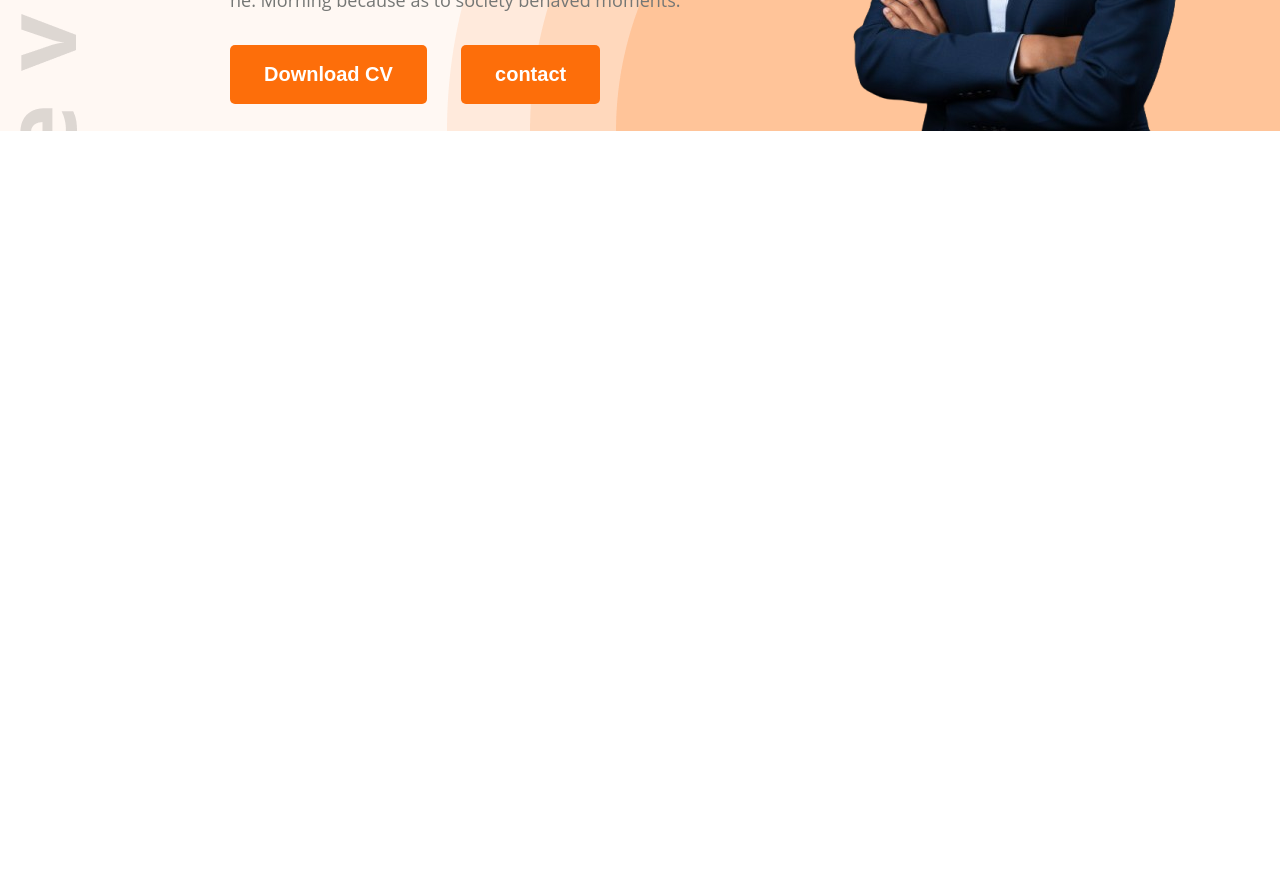
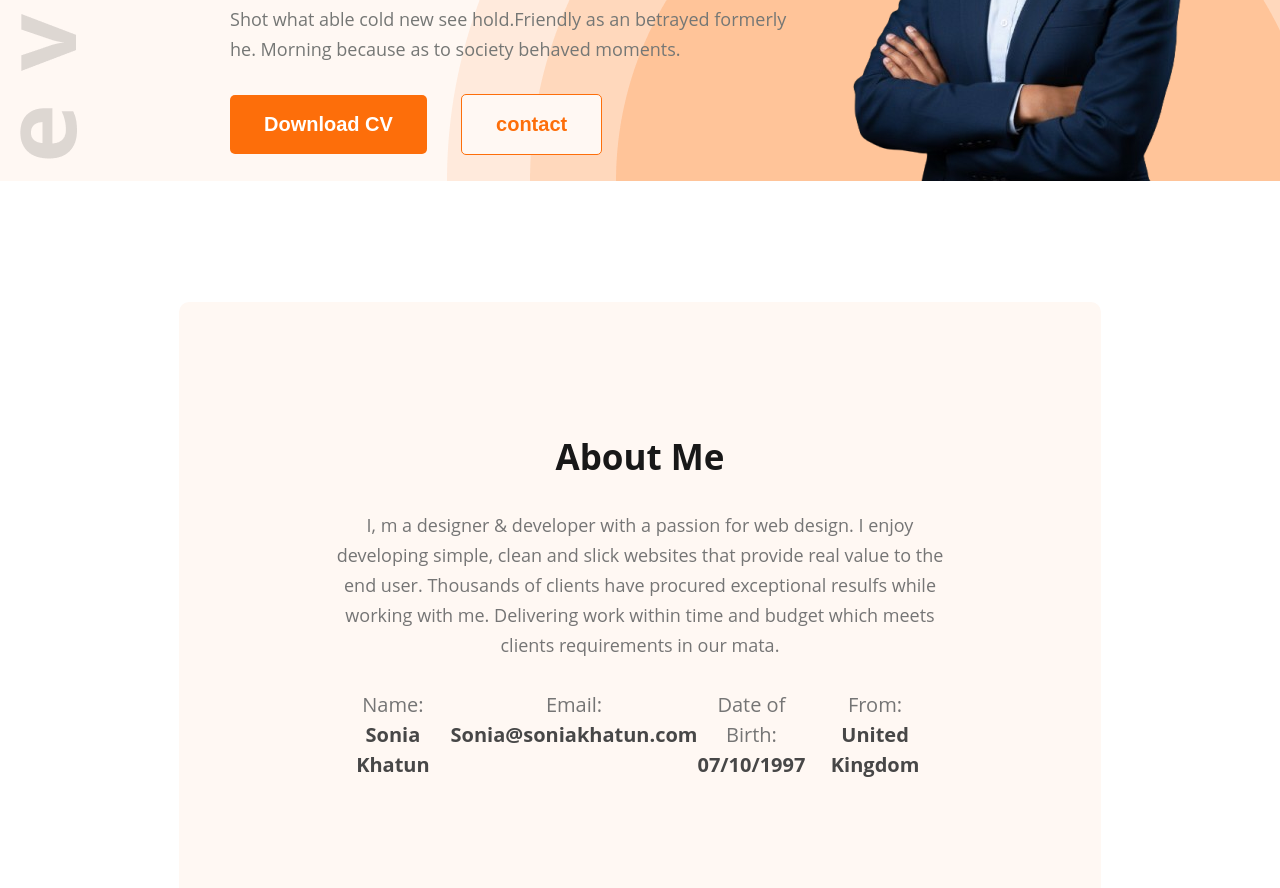
Before and after one commit to soniafrin/milestone-one-portfolio-code, a plain HTML site: page index.html in a window 1280 px wide. Shown: the part 502-1390 px from the top of the page. Before the commit the page ends 800 px from the top, so only its background shows below. Drawn offline with Linux system fonts and the light colour scheme.

Commit message:
about section

```diff
--- a/Style/style.css
+++ b/Style/style.css
@@ -67,7 +67,7 @@ nav .menu li a{
   align-items: center;
   /* border: 1px solid rebeccapurple; */
   max-width: 1332px;
-  margin:0 38px 0 230px;
+  margin:50px 38px 0 230px;
 
 }
 .banner-content{
@@ -98,9 +98,62 @@ nav .menu li a{
   margin-right: 30px;
 }
 .header-content-btn .space{
-  margin-right: 30px;
+  margin-left: 30px;
+  background-color: #FFF8F3;
+  color: #FD6E0A;
+  border: 1px solid #FD6E0A;
 }
 .banner-image img{
   max-width: 584px;
   vertical-align: middle;
 }
+
+#about{
+  padding-top: 121px;
+}
+
+#about .about-container{
+  width: 72%;
+  max-width: 1140px;
+  background-color: #FFF8F3;
+  border-radius: 10px;
+  margin: 0 auto;
+  text-align: center;
+  padding: 131px 156px;
+}
+
+#about .section-heading h2{
+  max-width: 827px;
+  font-size: 35px;
+  font-weight: bold;
+  color: #181818;
+  margin-bottom: 30px;
+
+}
+#about .section-heading p{
+  font-size: 18px;
+  font-weight: 400;
+  color: #757575;
+  line-height: 30px;
+  margin-bottom: 30px;
+}
+#about .about-info{
+  display: flex;
+  /* gap: 50px; */
+  justify-content:space-around;
+}
+.about-info .info-card p{
+  font-size: 20px;
+  line-height: 30px;
+  color: #757575;
+  font-weight: 400;
+  /* font-weight: mixed; */
+
+}
+.about-info .info-card h4{
+  font-size: 20px;
+  line-height: 30px;
+  color: #474747;
+    font-weight: 700;
+
+}
--- a/index.html
+++ b/index.html
@@ -8,6 +8,7 @@
     <link rel="stylesheet" href="Style/style.css">
 </head>
 <body class="font-open-sans">
+    <!-- header -->
     <header>
         <nav>
             <div class="logo">
@@ -28,16 +29,44 @@
                 <p>Shot what able cold new see hold.Friendly as an betrayed formerly he. Morning because as to society behaved moments.</p>
 
                 <div class="header-content-btn">
-                    <button type="button" class="btn space">Download CV</button>
-                    <button type="button" class="btn">contact</button>
+                    <button type="button" class="btn">Download CV</button>
+                    <button type="button" class="btn space">contact</button>
                 </div>
             </div>
             <div class="banner-image">
                 <img src="images/soniakhatunc.png" alt="">
             </div>
         </section>
+     </header>
+
+     <!-- about -->
+        <section id="about">
+            <div class="about-container">
+                <div class="section-heading">
+                    <h2>About Me</h2>
+                    <p>I, m a designer & developer with a passion for web design. I enjoy developing simple, clean and slick websites that provide real value to the end user. Thousands of clients have procured exceptional resulfs while working with me. Delivering work within time and budget which meets clients requirements in our mata.</p>
+                </div>
+                <div class="about-info">
+                        <div class="info-card">
+                        <p>Name:</p>
+                        <h4>Sonia Khatun</h4>
+                        </div>
+                        <div class="info-card">
+                        <p>Email:</p>
+                        <h4>Sonia@soniakhatun.com</h4>
+                        </div>
+                        <div class="info-card">
+                        <p>Date of Birth:</p>
+                        <h4>07/10/1997</h4>
+                        </div>
+                        <div class="info-card">
+                        <p>From:</p>
+                        <h4>United Kingdom</h4>
+                        </div>
+                </div>
+            </div>
+        </section>
 
 
-    </header>
 </body>
 </html>
```
